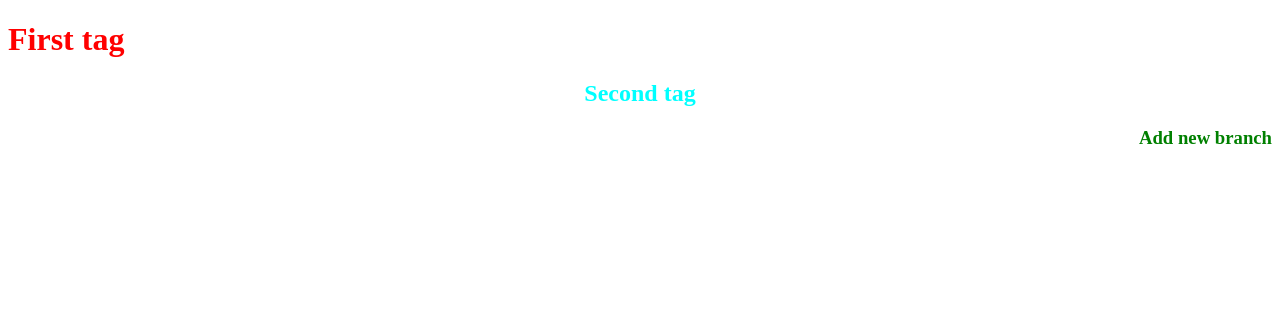
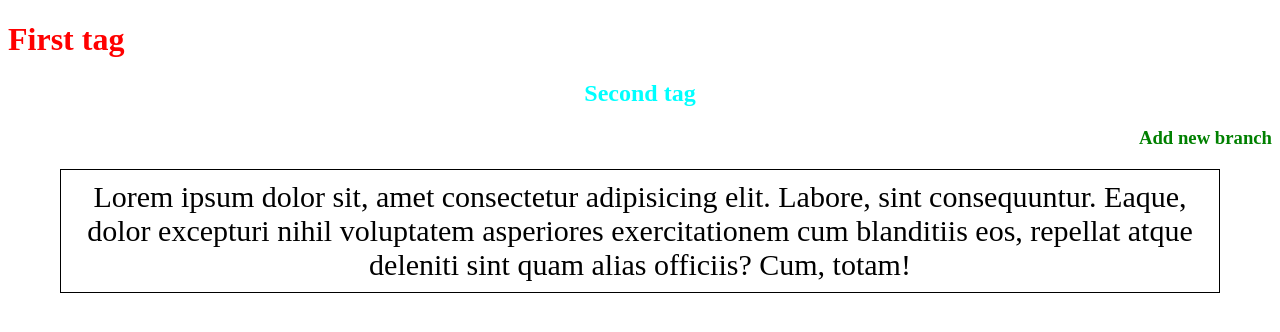
Before and after one commit to mariana-00b/js-advance, a plain HTML site: page index.html in a window 1280 px wide. Drawn offline with Linux system fonts and the light colour scheme.

Commit message:
add content

```diff
--- a/index.html
+++ b/index.html
@@ -1,14 +1,20 @@
 <!DOCTYPE html>
 <html lang="en">
+
 <head>
     <meta charset="UTF-8">
     <meta name="viewport" content="width=device-width, initial-scale=1.0">
     <title>Document</title>
     <link rel="stylesheet" href="main.css">
 </head>
+
 <body>
     <h1>First tag</h1>
     <h2>Second tag</h2>
     <h3>Add new branch</h3>
+    <p>Lorem ipsum dolor sit, amet consectetur adipisicing elit. Labore, sint consequuntur. Eaque, dolor excepturi nihil
+        voluptatem asperiores exercitationem cum blanditiis eos, repellat atque deleniti sint quam alias officiis? Cum,
+        totam!</p>
 </body>
+
 </html>
--- a/main.css
+++ b/main.css
@@ -9,3 +9,11 @@ h3{
     color: green;
     text-align: right;
 }
+p{
+    width: 90%;
+    padding: 10px;
+    margin: 20px auto;
+    border: 1px solid #000;
+    text-align: center;
+    font-size: 30px;
+}
```
